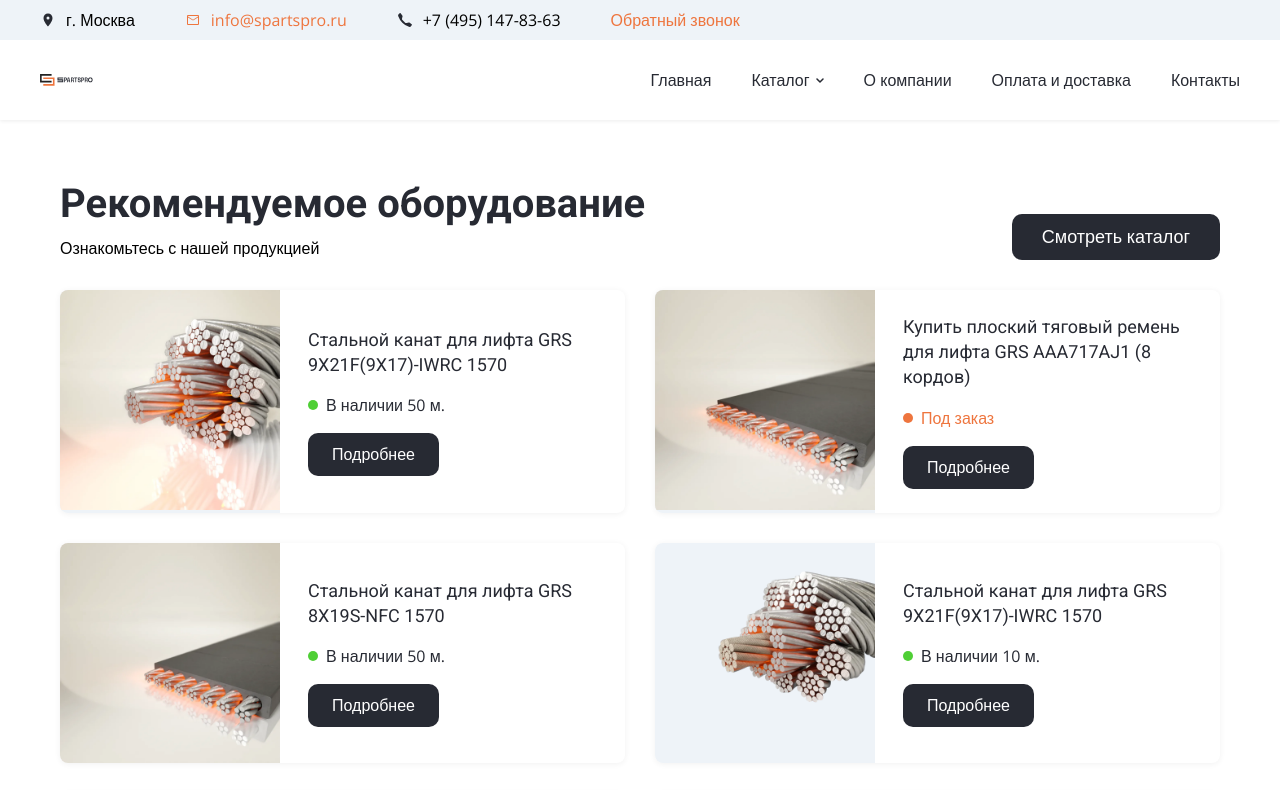
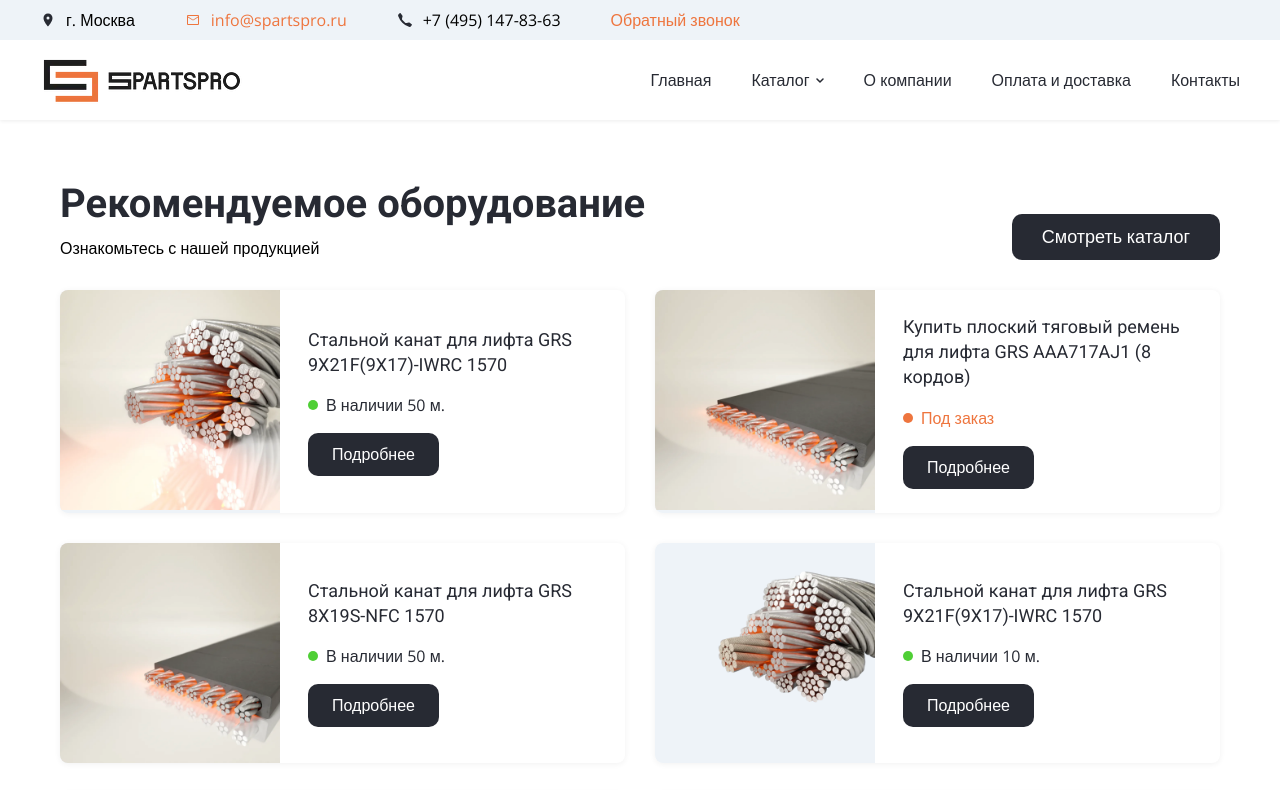
Before and after one commit to kotrvn/test-site, a website: page index.html in a window 1280 px wide. Shown: the top 790 px of the page. Drawn offline with nearby package versions, Linux system fonts and the light colour scheme.

Commit message:
fix: switch logo from SVG to PNG (204x49), fix burger menu logo size
Co-Authored-By: Claude Sonnet 4.6 <noreply@anthropic.com>

```diff
--- a/css/_header.css
+++ b/css/_header.css
@@ -72,7 +72,6 @@
 .header__logo-img {
   height: 49px;
   width: auto;
-  max-width: 204px;
   object-fit: contain;
 }
 
@@ -182,7 +181,6 @@
 .burger-menu__logo-img {
   height: 49px;
   width: auto;
-  max-width: 204px;
   object-fit: contain;
 }
 
--- a/index.html
+++ b/index.html
@@ -54,7 +54,7 @@
 
         <a href="/" class="header__logo" aria-label="SPARTSPRO — на главную">
           <img
-            src="img/logo.svg"
+            src="img/logo.png"
             alt="SPARTSPRO"
             class="header__logo-img"
             width="204"
@@ -100,7 +100,7 @@
 
     <div class="burger-menu__header">
       <a href="/" aria-label="SPARTSPRO — на главную">
-        <img src="img/logo.svg" alt="SPARTSPRO" class="burger-menu__logo-img" width="160" height="38">
+        <img src="img/logo.png" alt="SPARTSPRO" class="burger-menu__logo-img" width="204" height="49">
       </a>
       <button class="burger-menu__close" id="burgerClose" aria-label="Закрыть меню">&#x2715;</button>
     </div>
```
Also changed, not shown: css/dist/main.min.css.
